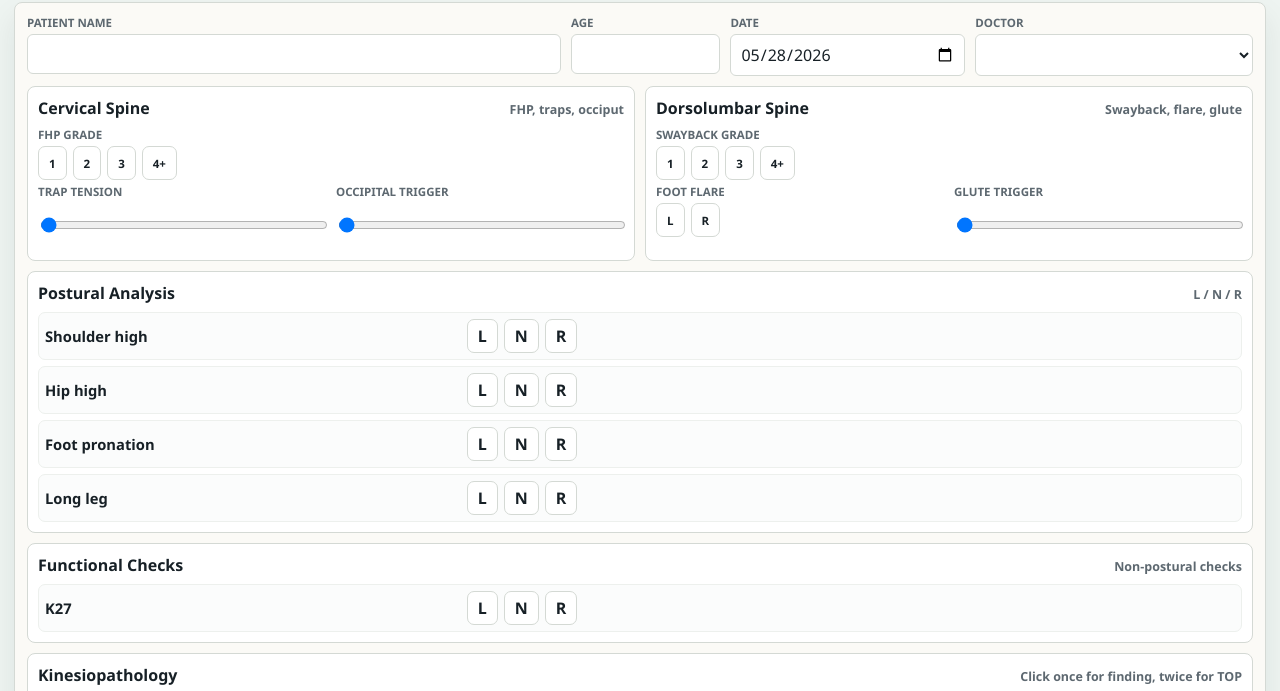
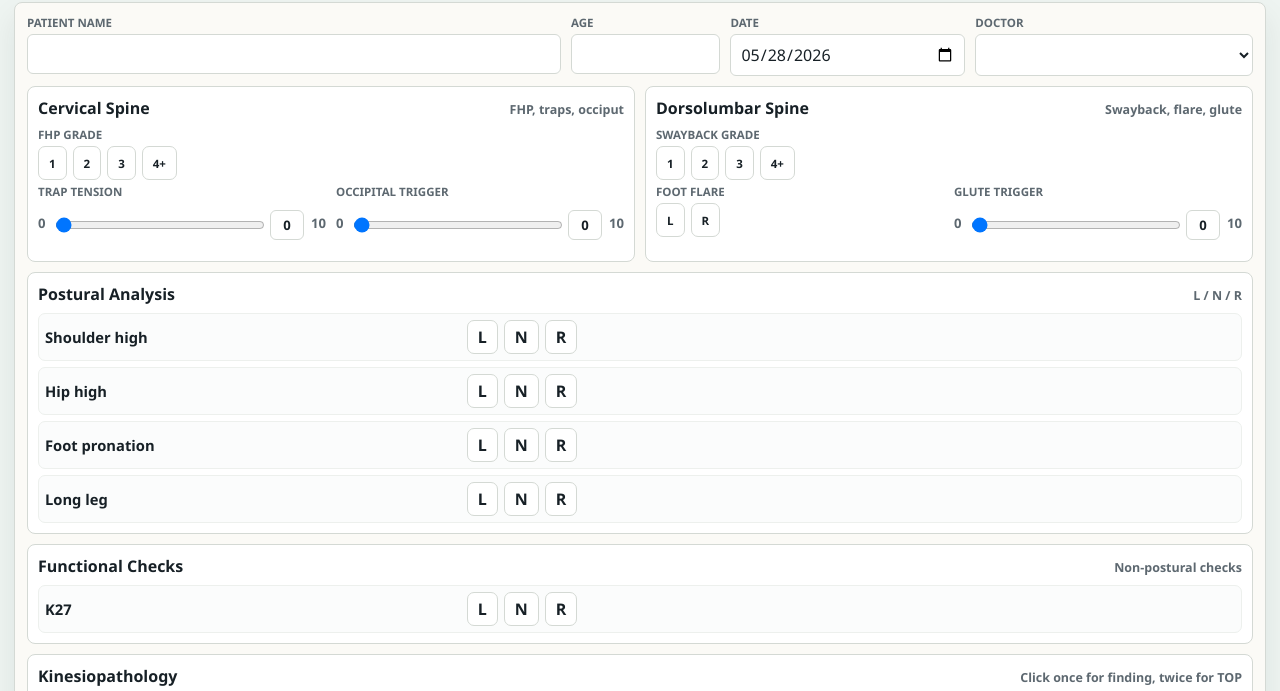
Before and after one commit to Agdanski/clinic-notes, a plain HTML site: page exam.html in a window 1280 px wide. Shown: the part 82-773 px from the top of the page. Drawn offline with Linux system fonts and the light colour scheme.

Commit message:
Show exam trigger scale values

```diff
--- a/exam.css
+++ b/exam.css
@@ -155,6 +155,32 @@
   padding: 0;
 }
 
+.range-scale {
+  display: grid;
+  grid-template-columns: auto minmax(110px, 1fr) 34px auto;
+  align-items: center;
+  gap: 7px;
+}
+
+.range-scale span,
+.range-scale strong {
+  color: var(--muted);
+  font-size: 0.82rem;
+  font-weight: 900;
+  text-align: center;
+}
+
+.range-scale strong {
+  min-height: 30px;
+  display: inline-flex;
+  align-items: center;
+  justify-content: center;
+  border: 1px solid var(--line);
+  border-radius: 6px;
+  background: #fff;
+  color: var(--ink);
+}
+
 input[type="range"] {
   padding: 0;
 }
--- a/exam.html
+++ b/exam.html
@@ -72,11 +72,21 @@
           <div class="exam-inline">
             <label>
               <span>Trap tension</span>
-              <input name="trapTension" type="range" min="1" max="10" value="1">
+              <span class="range-scale">
+                <span>0</span>
+                <input name="trapTension" type="range" min="0" max="10" value="0">
+                <strong data-range-value="trapTension">0</strong>
+                <span>10</span>
+              </span>
             </label>
             <label>
               <span>Occipital trigger</span>
-              <input name="occTrigger" type="range" min="1" max="10" value="1">
+              <span class="range-scale">
+                <span>0</span>
+                <input name="occTrigger" type="range" min="0" max="10" value="0">
+                <strong data-range-value="occTrigger">0</strong>
+                <span>10</span>
+              </span>
             </label>
           </div>
         </section>
@@ -107,7 +117,12 @@
             </label>
             <label>
               <span>Glute trigger</span>
-              <input name="glutTrigger" type="range" min="1" max="10" value="1">
+              <span class="range-scale">
+                <span>0</span>
+                <input name="glutTrigger" type="range" min="0" max="10" value="0">
+                <strong data-range-value="glutTrigger">0</strong>
+                <span>10</span>
+              </span>
             </label>
           </div>
         </section>
--- a/exam.js
+++ b/exam.js
@@ -489,7 +489,15 @@ function scheduleAutosave() {
 
 function render() {
   renderChoices();
+  renderRangeValues();
   $("#summaryText").textContent = buildSummary();
+}
+
+function renderRangeValues() {
+  $$("[data-range-value]").forEach((target) => {
+    const field = document.getElementsByName(target.dataset.rangeValue)[0];
+    target.textContent = field ? field.value : "0";
+  });
 }
 
 function loadExam(record) {
```
